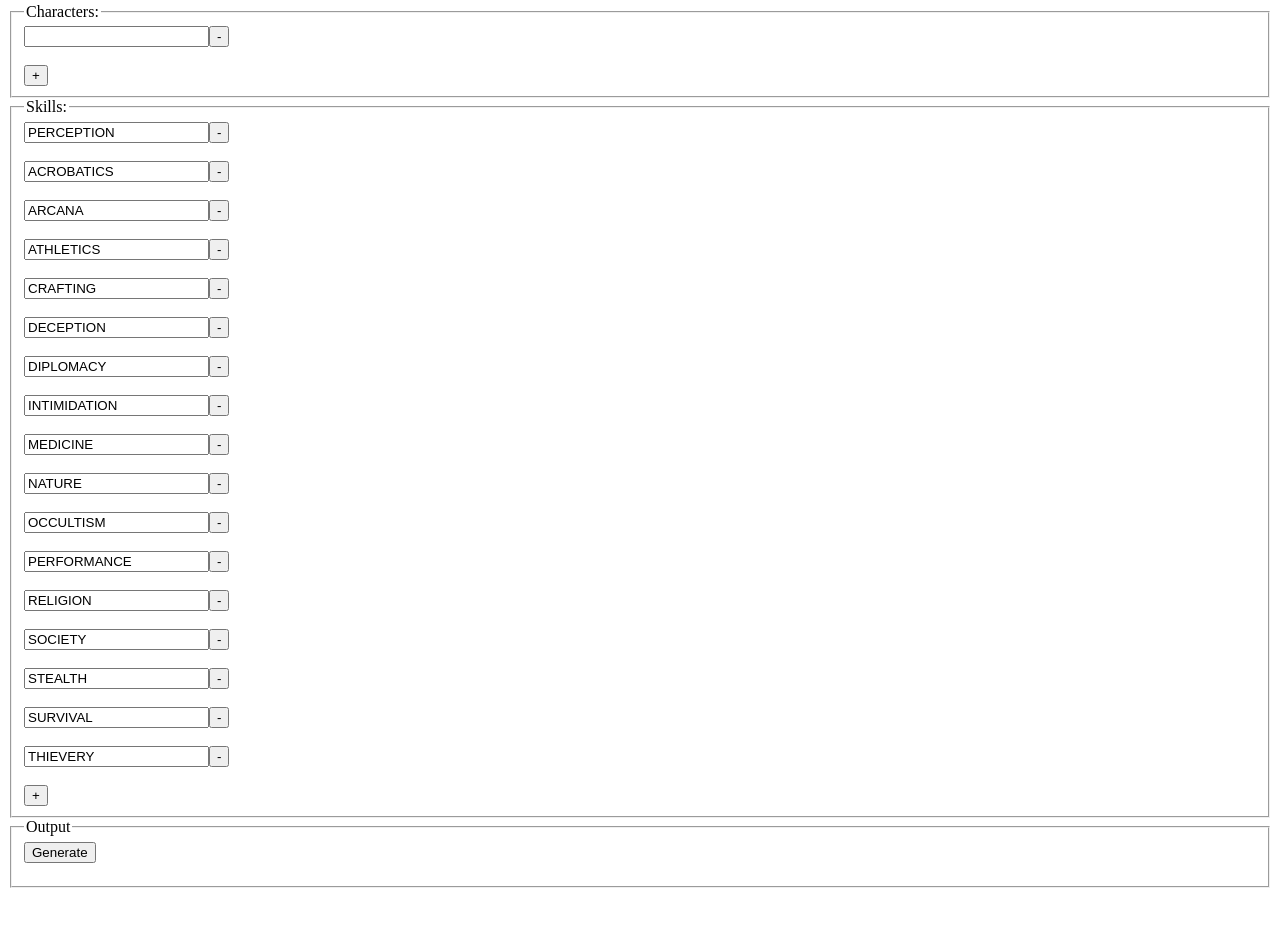
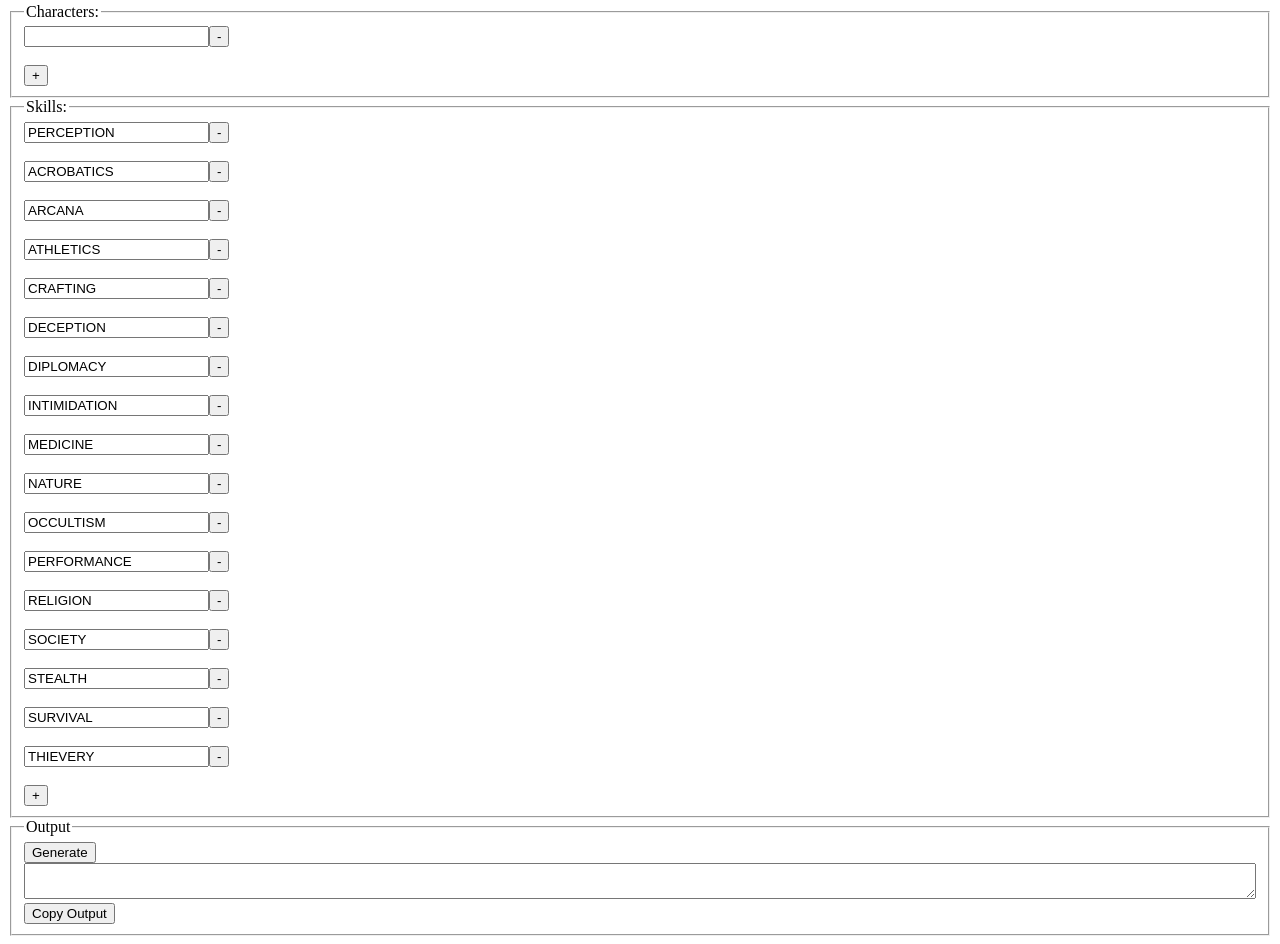
Before and after one commit to davidcorne/Roll20MacrosSite, a website: page index.html in a window 1280 px wide. Shown: the part 228-1172 px from the top of the page. Before the commit the page ends 1124 px from the top, so only its background shows below. Drawn offline with Linux system fonts and the light colour scheme.

Commit message:
Convert to a textarea and make it useable

```diff
--- /dev/null
+++ b/index.css
@@ -0,0 +1,7 @@
+textarea {
+    -webkit-box-sizing: border-box;
+    -moz-box-sizing: border-box;
+    box-sizing: border-box;
+
+    width: 100%;
+}
--- a/index.html
+++ b/index.html
@@ -2,6 +2,7 @@
 <html>
 <head>
     <script src="/index.js"></script>
+    <link rel="stylesheet" type="text/css" href="/index.css">
 </head>
 <body>
 
@@ -84,7 +85,10 @@
 <fieldset>
     <legend>Output</legend>
     <input type="button" value="Generate" onclick="Roll20Macros.generateOutput()">
-    <pre id="macroOutput"></pre>
+    <br>
+    <textarea id="macroOutput"></textarea>
+    <br>
+    <button onclick="Roll20Macros.copyOutput()">Copy Output</button>
 </fieldset>
 
 </body>
--- a/index.js
+++ b/index.js
@@ -34,6 +34,12 @@ const Roll20Macros = {
         const macro = this.generateMacro(characters, skills)
         const output = document.getElementById('macroOutput')
         output.innerHTML = macro
+    },
+    copyOutput: function() {
+        const output = document.getElementById('macroOutput')
+        output.select()
+        output.setSelectionRange(0, 99999)
+        document.execCommand('copy')
     },
     getTextValues: function(type) {
         const typeNodes = document.getElementsByClassName(type + "Name")
```
